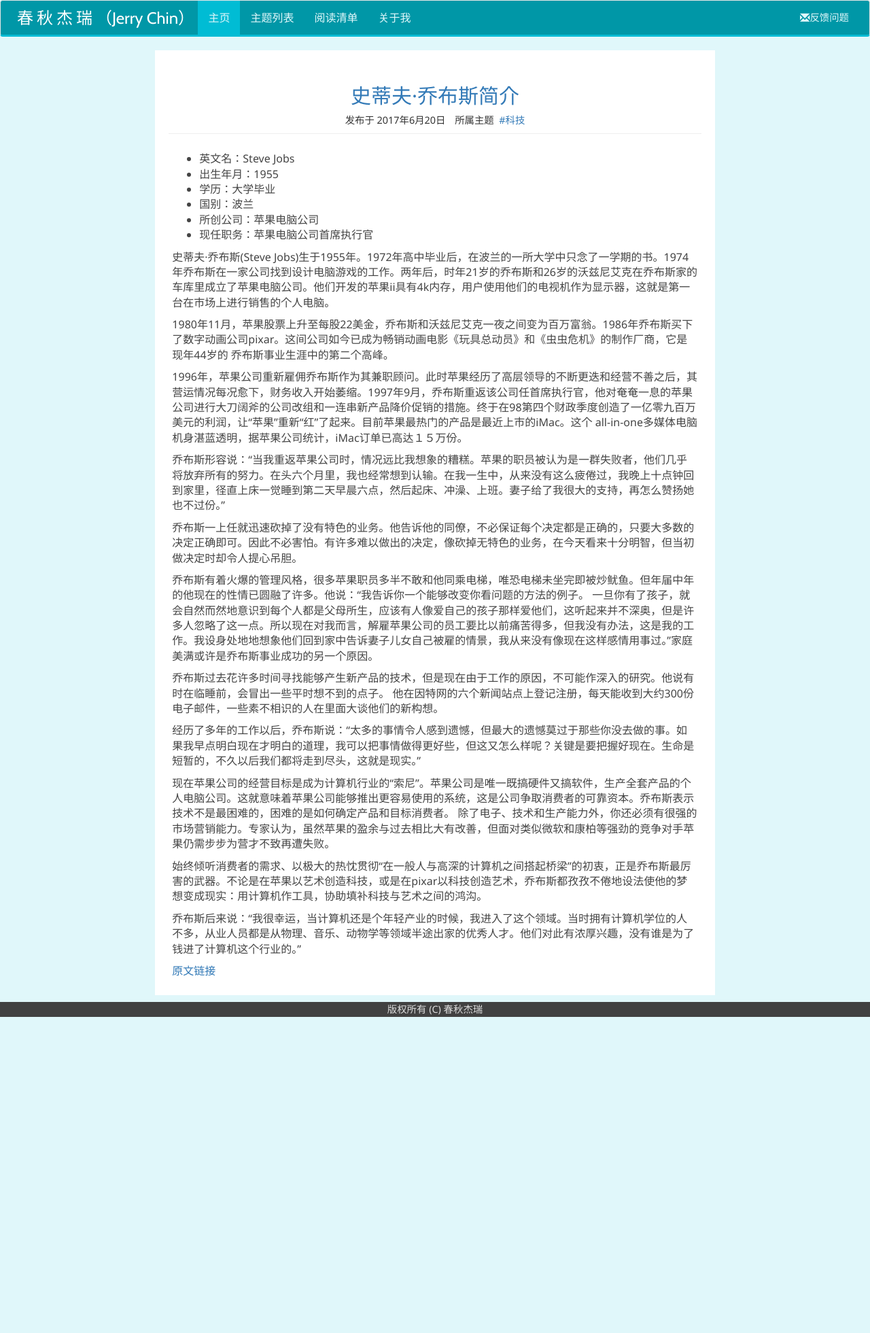
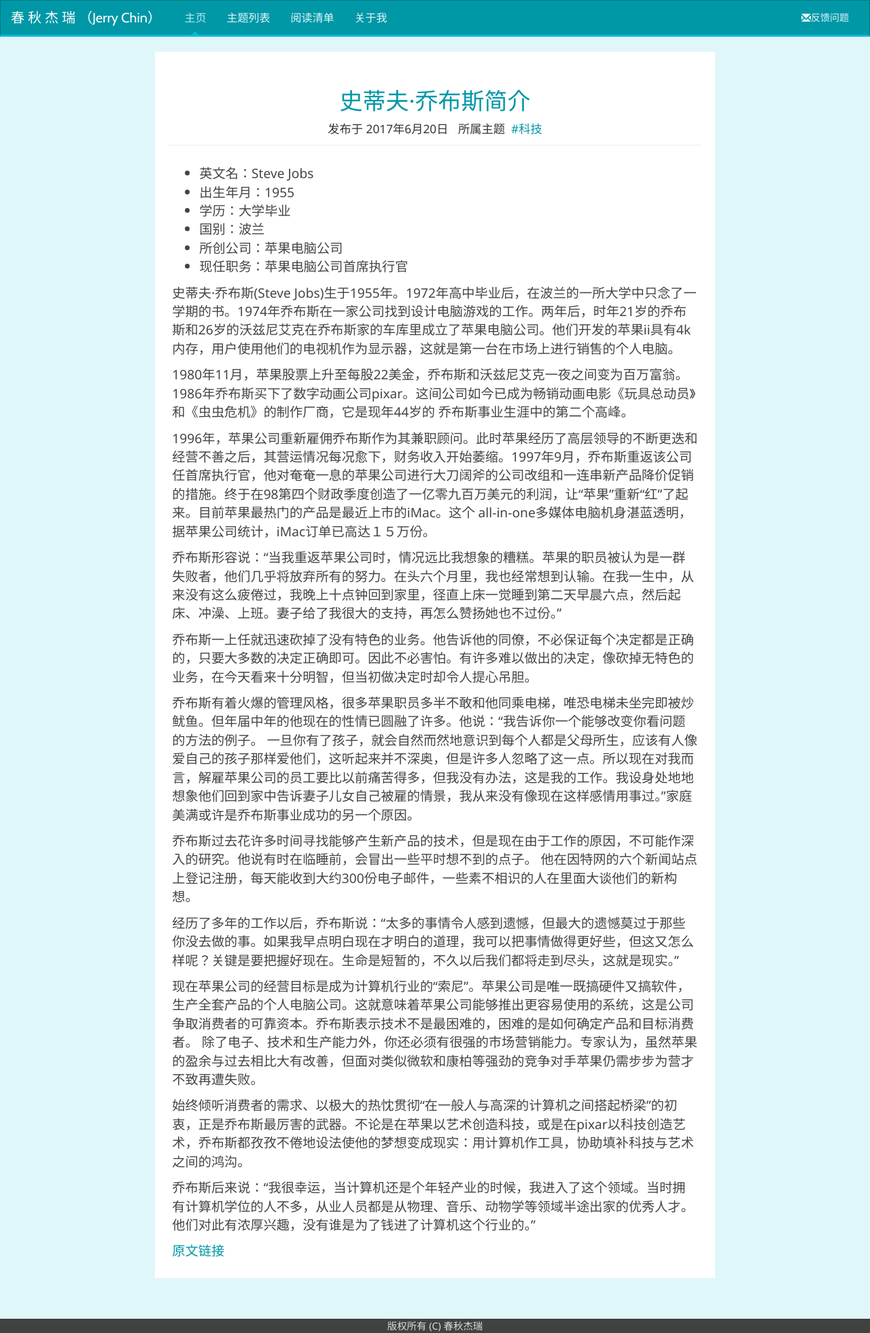
Before and after one commit to JerryChin/jerrychin.github.io, a Jekyll site: the page built from index.html, in a window 1280 px wide. Shown: the whole page at 68% size. Built offline with Jekyll 4.4.1, drawn with Linux system fonts in a browser that asks for light colours; nearby versions of some CDN libraries; before the commit the page ends 1496 px from its top, so only the background shows below that.

Commit message:
Refactor index page styles and Add .gitignore

```diff
--- a/css/blog.css
+++ b/css/blog.css
@@ -1,39 +1,9 @@
-/*
- * Import web-fonts
- */
-@import url('https://fonts.googleapis.com/css?family=Noto+Sans:400,400i,700,700i&subset=latin-ext');
-@import url('https://fonts.googleapis.com/css?family=Cabin');
-
-/*
- * Globals
- */
-html, body {
-    font-family: "Noto Sans", Futura, Source Sans Pro, sans-serif;
-    font-size: 1em;
-    line-height: 1.2;
-    background-color: #E0F7FA;
-}
 
 /*
  * Navigation
  */
 .navbar-blog {
-    background-color: #0097A7;
     border-bottom: 3px solid #00BCD4;
-}
-
-.active-item {
-    background-color: #00BCD4;
-}
-.navbar-blog .navbar-brand {
-    color: #FFF;
-    padding: 10px 0 10px 1em;
-    font-size: 1.5em;
-    line-height: 30px;
-}
-
-.navbar-blog .navbar-brand:hover {
-    color: #B2EBF2;
 }
 
 .navbar-blog .navbar-brand .chinese{
@@ -44,22 +14,30 @@
     font-family: Cabin;
 }
 
-.navbar-default .navbar-nav>li>a {
-    color: #E0F7FA;
-}
-
-.navbar-default .navbar-nav>li>a:hover {
-    color: #B2EBF2;
-}
-
-
 .navbar-blog .feedback {
-    font-size: 0.9em;
+    font-size: 14px;
 }
 
 .navbar-blog .feedback .glyphicon-envelope{
     vertical-align: -1px;
 }
+@media (min-width: 768px) {
+    .navbar-blog .active:after {
+        position: absolute;
+        bottom: 0;
+        left: 50%;
+        width: 0;
+        height: 0;
+        margin-left: -5px;
+        vertical-align: middle;
+        content: " ";
+        border-right: 5px solid transparent;
+        border-bottom: 5px solid;
+        border-left: 5px solid transparent;
+        color: #00BCD4;
+    }
+}
+
 
 /*
  * Article
@@ -68,7 +46,7 @@
     background-color: #fff;
     padding: 10px 20px 10px 20px;
     margin-bottom: 10px;
-
+    font-size: 1.2em;
 }
 
 .article-content {
@@ -76,28 +54,19 @@
     color: #444;
 }
 
-.article-content p, li{
-    line-height: 1.4;
-}
-
-.article-header .article-meta {
+.article-meta {
     margin:0;
     font-size: 0.9em;
-}
-
-.main-content {
-    min-height: 786px;
 }
 
 /*
  *  Footer
  */
+
 .footer-wrap {
     background-color: #414141;
     line-height: 1.5;
-}
-
-.footer-copyright{
     color: #ddd;
     font-size: 0.9em;
+    margin-top: 50px;
 }
--- a/index.html
+++ b/index.html
@@ -10,8 +10,11 @@
     <meta name="author" content="春秋杰瑞">
     <title>春秋杰瑞</title>
 
+    <link href="https://fonts.googleapis.com/css?family=Cabin" rel="stylesheet">
+    <link href="https://fonts.googleapis.com/css?family=Noto+Sans:400,400i,700,700i&subset=latin-ext" rel="stylesheet">
+
     <!-- Bootstrap -->
-    <link href="https://cdn.bootcss.com/bootstrap/3.3.7/css/bootstrap.min.css" rel="stylesheet">
+    <link href="css/bootstrap.min.css" rel="stylesheet">
 
     <link href="css/blog.css" rel="stylesheet">
     <link href="css/syntax.css" rel="stylesheet">
@@ -39,7 +42,7 @@
     <!-- Collect the nav links, forms, and other content for toggling -->
     <div class="collapse navbar-collapse" id="bs-example-navbar-collapse-1">
         <ul class="nav navbar-nav">
-            <li class="active-item"><a href="#">主页 <span class="sr-only">(current)</span></a></li>
+            <li class="active"><a href="#">主页 <span class="sr-only">(current)</span></a></li>
             <li><a href="#">主题列表</a></li>
             <li><a href="#">阅读清单</a></li>
             <li><a href="#">关于我</a></li>
@@ -56,7 +59,7 @@
             <div class="col-md-8 col-md-offset-2">
 				{% for post in site.posts %}
 					<article class="article-wrap">
-	                    <header class="article-header page-header text-center">
+	                    <header class="page-header text-center">
 	                        <h2><a href="{{ post.url }}">{{ post.title }}</a></h2>
 	                        <ul class="list-inline article-meta">
 	                            <li><span class="publish-date">发布于 {{ post.date | date: "%Y年%-m月%-d日"}}</span></li>
@@ -80,15 +83,14 @@
 <footer class="footer-wrap">
         <div class="container-fluid">
             <div class="row">
-                <div class="col-md-12"><div class="text-center footer-copyright">版权所有 (C) 春秋杰瑞</div></div>
+                <div class="col-md-12"><div class="text-center">版权所有 (C) 春秋杰瑞</div></div>
             </div>
         </div>
 </footer>
 <!-- jQuery (necessary for Bootstrap's JavaScript plugins) -->
 <script src="https://cdn.bootcss.com/jquery/3.2.1/jquery.min.js"></script>
 <!-- Include all compiled plugins (below), or include individual files as needed -->
-<script src="https://cdn.bootcss.com/bootstrap/3.3.7/js/bootstrap.min.js"></script>
-
+<script src="js/bootstrap.min.js"></script>
 <script>
     var f = [String.fromCharCode, [], $(".feedback"), "", ""];
     var ma = [0x6D, 0x65, 0x74, 0x72, 0x78, 0x71, 0x69, 0x6E];
```
Also changed, not shown: other parts of index.html (+4 -1 lines), 1 other file.
